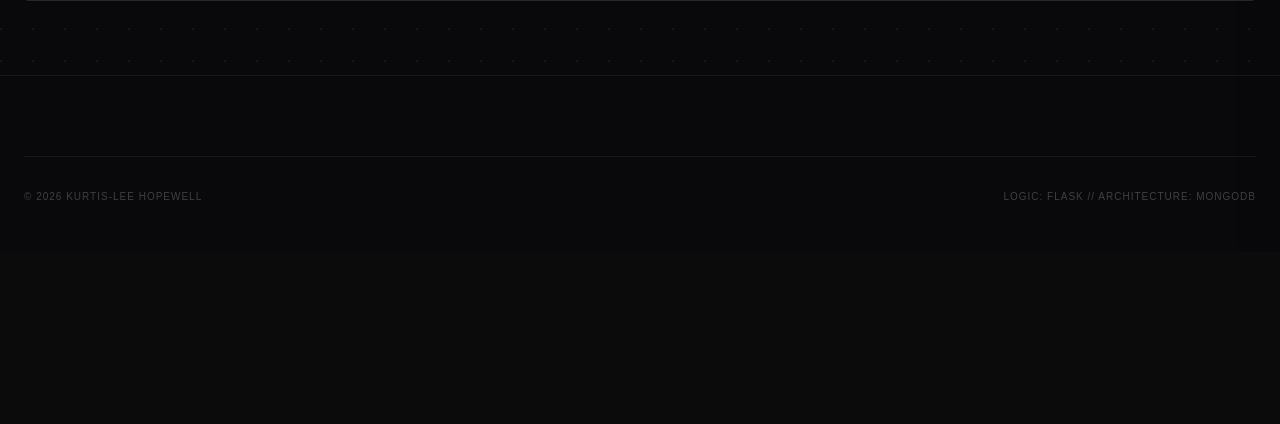
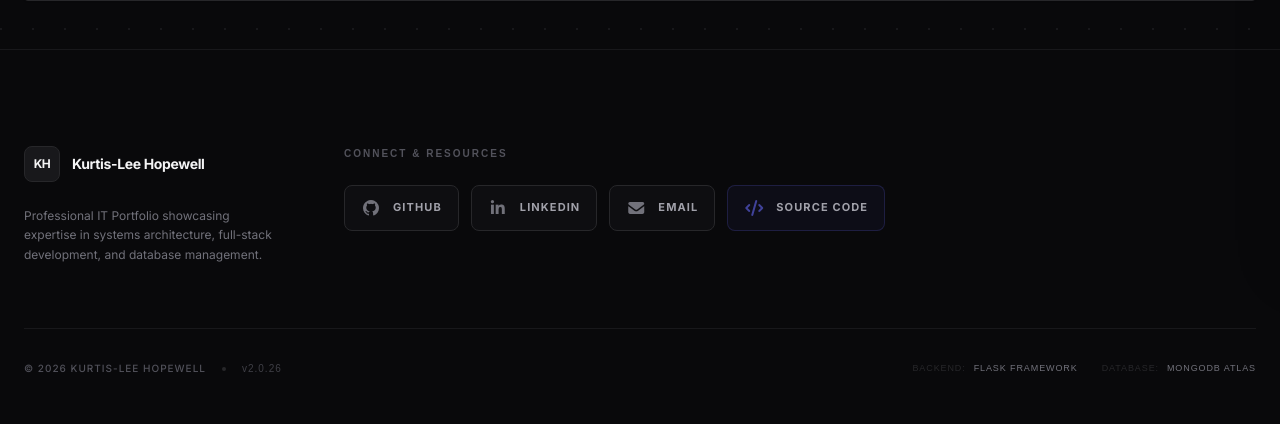
Before and after one commit to Kalmai221/portfolio, a Flask app: page /admin in a window 1280 px wide. Shown: the part 548-972 px from the top of the page. Before the commit the page ends 748 px from the top, so only its background shows below. Run offline with Flask 3, Linux system fonts and the light colour scheme; the visitor is signed in with stand-in values (Sample User, id 1); data that the repository does not hold is empty; some libraries are stand-ins or nearby versions; some web fonts are replaced.

Commit message:
style(footer): hard-code professional social links and remove dynamic nav iteration

```diff
--- a/api/templates/layout.html
+++ b/api/templates/layout.html
@@ -261,14 +261,71 @@
         {% block content %}{% endblock %}
     </main>
 
-    <footer class="border-t border-zinc-900 bg-zinc-950 pt-20 pb-12 reveal">
-        <div class="max-w-7xl mx-auto px-6">
-            <div class="pt-8 border-t border-zinc-900 flex flex-col md:flex-row justify-between items-center gap-6 text-[10px] font-mono text-zinc-700 uppercase tracking-widest">
-                <p>&copy; {{ now.year if now else '2026' }} Kurtis-Lee Hopewell</p>
-                <p>Logic: Flask // Architecture: MongoDB</p>
+<footer class="border-t border-zinc-900 bg-zinc-950 pt-24 pb-12 reveal">
+    <div class="max-w-7xl mx-auto px-6">
+        <div class="grid grid-cols-1 md:grid-cols-2 lg:grid-cols-4 gap-12 mb-16">
+            <div class="space-y-6">
+                <div class="flex items-center gap-3">
+                    <div class="w-9 h-9 rounded-lg bg-zinc-900 border border-zinc-800 flex items-center justify-center">
+                        <span class="text-zinc-100 font-bold text-xs tracking-tighter">{{ settings.site_name_first[0] }}{{ settings.site_name_last[0] }}</span>
+                    </div>
+                    <span class="text-zinc-100 font-bold text-sm tracking-tight">{{ settings.site_name_first }} {{ settings.site_name_last }}</span>
+                </div>
+                <p class="text-xs leading-relaxed text-zinc-500 max-w-[260px]">
+                    Professional IT Portfolio showcasing expertise in systems architecture, full-stack development, and database management.
+                </p>
+            </div>
+
+            <div class="space-y-6 lg:col-span-3">
+                <h4 class="text-[10px] font-mono font-bold uppercase tracking-[0.2em] text-zinc-600">Connect & Resources</h4>
+                <div class="flex flex-wrap gap-3">
+                    <a href="https://github.com/Kalmai221" target="_blank" rel="noopener noreferrer"
+                       class="group flex items-center gap-3 px-4 py-2.5 bg-zinc-900/40 border border-zinc-800 rounded-lg hover:border-brand/40 hover:bg-zinc-900 transition-all duration-300">
+                        <i class="fa-brands fa-github text-zinc-500 group-hover:text-brand transition-colors text-base"></i>
+                        <span class="text-[11px] font-bold text-zinc-400 group-hover:text-zinc-100 uppercase tracking-widest">GitHub</span>
+                    </a>
+
+                    <a href="https://www.linkedin.com/in/kurtishopewell/" target="_blank" rel="noopener noreferrer"
+                       class="group flex items-center gap-3 px-4 py-2.5 bg-zinc-900/40 border border-zinc-800 rounded-lg hover:border-brand/40 hover:bg-zinc-900 transition-all duration-300">
+                        <i class="fa-brands fa-linkedin-in text-zinc-500 group-hover:text-brand transition-colors text-base"></i>
+                        <span class="text-[11px] font-bold text-zinc-400 group-hover:text-zinc-100 uppercase tracking-widest">LinkedIn</span>
+                    </a>
+
+                    <a href="mailto:hkurtislee@outlook.com"
+                       class="group flex items-center gap-3 px-4 py-2.5 bg-zinc-900/40 border border-zinc-800 rounded-lg hover:border-brand/40 hover:bg-zinc-900 transition-all duration-300">
+                        <i class="fa-solid fa-envelope text-zinc-500 group-hover:text-brand transition-colors text-base"></i>
+                        <span class="text-[11px] font-bold text-zinc-400 group-hover:text-zinc-100 uppercase tracking-widest">Email</span>
+                    </a>
+
+                    <a href="https://github.com/Kalmai221/portfolio" target="_blank" rel="noopener noreferrer"
+                       class="group flex items-center gap-3 px-4 py-2.5 bg-brand/5 border border-brand/20 rounded-lg hover:border-brand/40 hover:bg-brand/10 transition-all duration-300">
+                        <i class="fa-solid fa-code text-brand/60 group-hover:text-brand transition-colors text-base"></i>
+                        <span class="text-[11px] font-bold text-zinc-400 group-hover:text-zinc-100 uppercase tracking-widest">Source Code</span>
+                    </a>
+                </div>
             </div>
         </div>
-    </footer>
+
+        <div class="pt-8 border-t border-zinc-900 flex flex-col md:flex-row justify-between items-center gap-6">
+            <div class="flex items-center gap-4 text-[10px] font-medium text-zinc-600 uppercase tracking-widest">
+                <span>&copy; {{ now.year if now else '2026' }} {{ settings.site_name_first }} {{ settings.site_name_last }}</span>
+                <span class="w-1 h-1 rounded-full bg-zinc-800"></span>
+                <span class="lowercase text-zinc-700 font-mono">v2.0.26</span>
+            </div>
+
+            <div class="flex items-center gap-6 text-[9px] font-mono uppercase tracking-widest">
+                <div class="flex items-center gap-2">
+                    <span class="text-zinc-800">Backend:</span>
+                    <span class="text-zinc-500">Flask Framework</span>
+                </div>
+                <div class="flex items-center gap-2">
+                    <span class="text-zinc-800">Database:</span>
+                    <span class="text-zinc-500">MongoDB Atlas</span>
+                </div>
+            </div>
+        </div>
+    </div>
+</footer>
 
     <script>
         document.addEventListener('DOMContentLoaded', () => {
```
